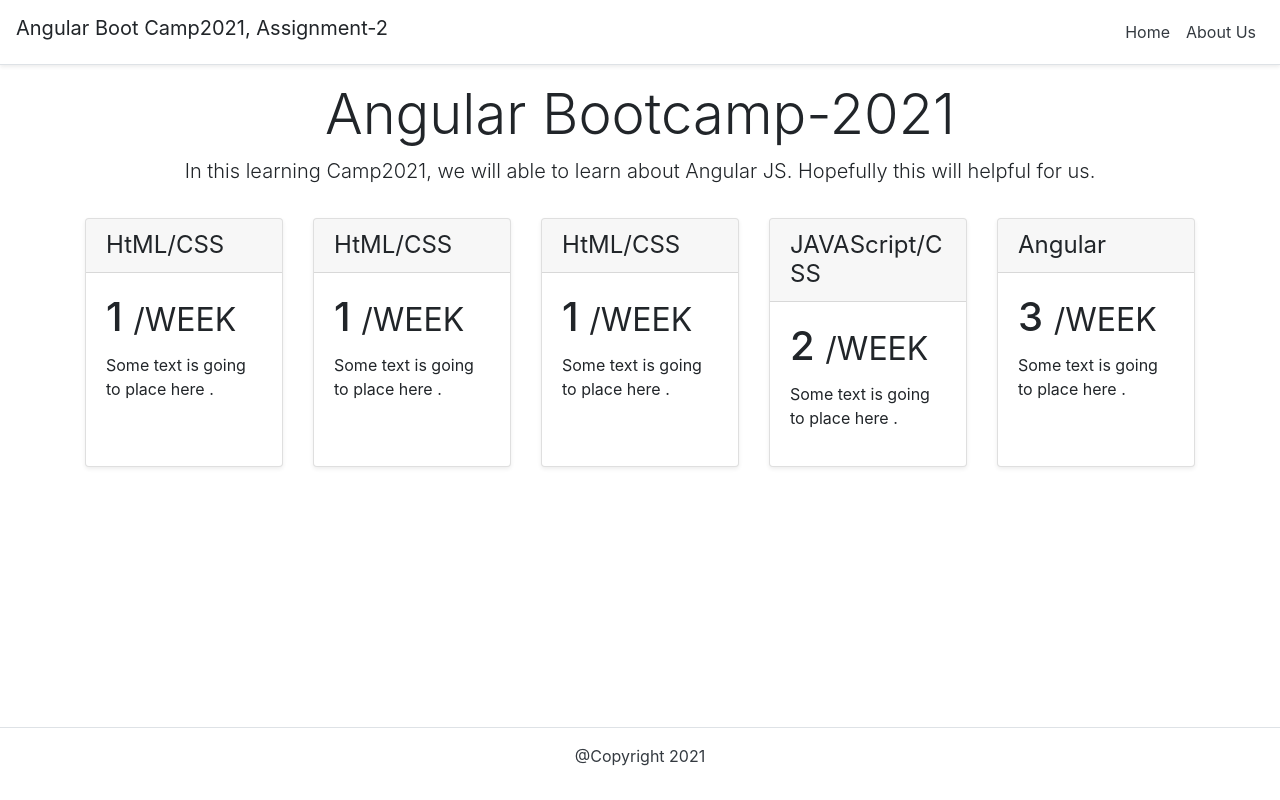
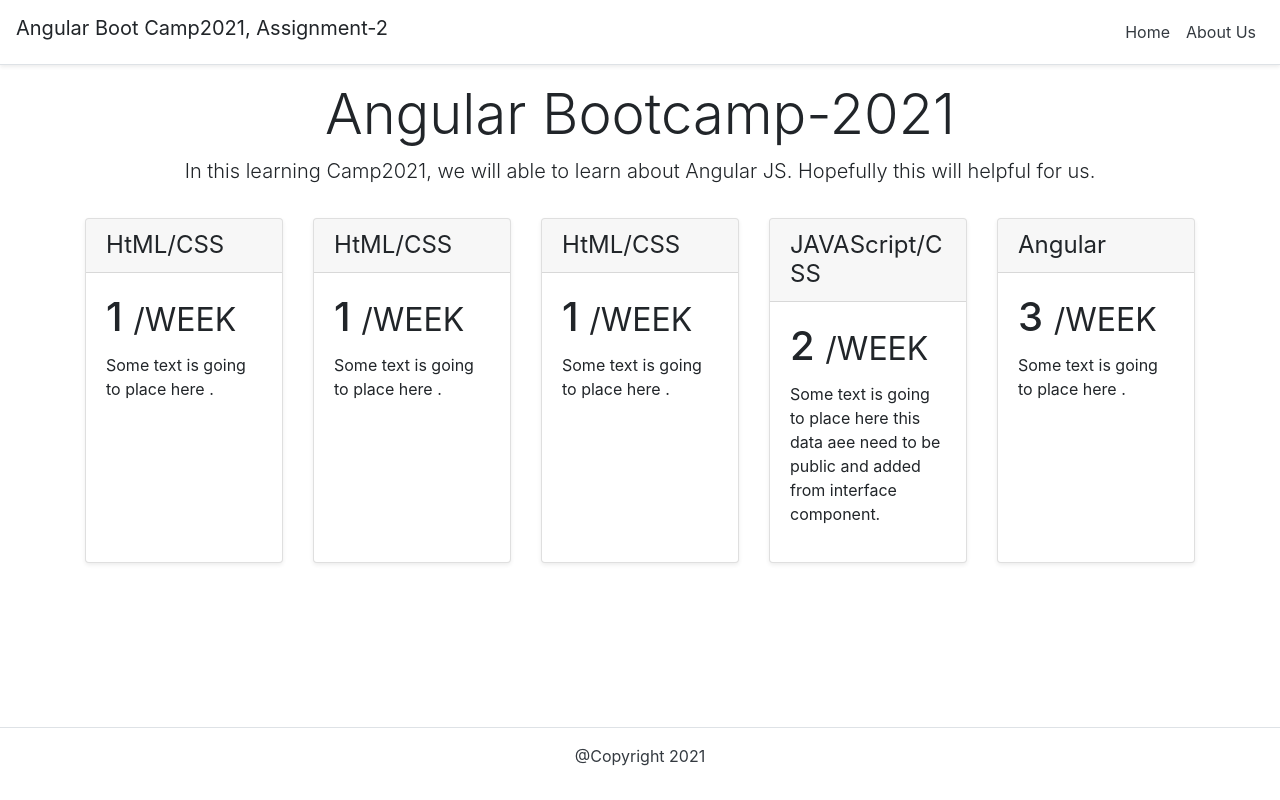
Before and after one commit to MostafijurJ/my-school-info, an Angular app: page /home in a window 1280 px wide. Built offline with nearby package versions, Linux system fonts and the light colour scheme.

Commit message:
new ide config

```diff
--- a/package.json
+++ b/package.json
@@ -19,6 +19,7 @@
     "@angular/platform-browser": "~11.0.6",
     "@angular/platform-browser-dynamic": "~11.0.6",
     "@angular/router": "~11.0.6",
+    "@primer/css": "^15.2.0",
     "bootstrap": "^4.5.3",
     "rxjs": "~6.6.0",
     "tslib": "^2.0.0",
--- a/src/app/pages/home/home.component.html
+++ b/src/app/pages/home/home.component.html
@@ -27,7 +27,7 @@
         </div>
         <div class="card-body">
                 <h1 class="card-title"> 2 <small>/WEEK</small></h1>
-                <p>Some text is going to place here . </p>
+                <p>Some text is going to place here  this data aee need to be public and added from interface component. </p>
         </div>
     </div>
 
--- a/src/app/shared/component/card/card.component.ts
+++ b/src/app/shared/component/card/card.component.ts
@@ -8,7 +8,7 @@ import { Card } from '../../interfaces';
 })
 export class CardComponent implements OnInit {
 
-  public data:Card;
+
   constructor() { }
 
   ngOnInit(): void {
--- a/src/app/shared/interfaces/index.ts
+++ b/src/app/shared/interfaces/index.ts
@@ -0,0 +1 @@
+export {Card} from './card'
```
Also changed, not shown: 1 other file (tests, documents, lock files or other folders).
